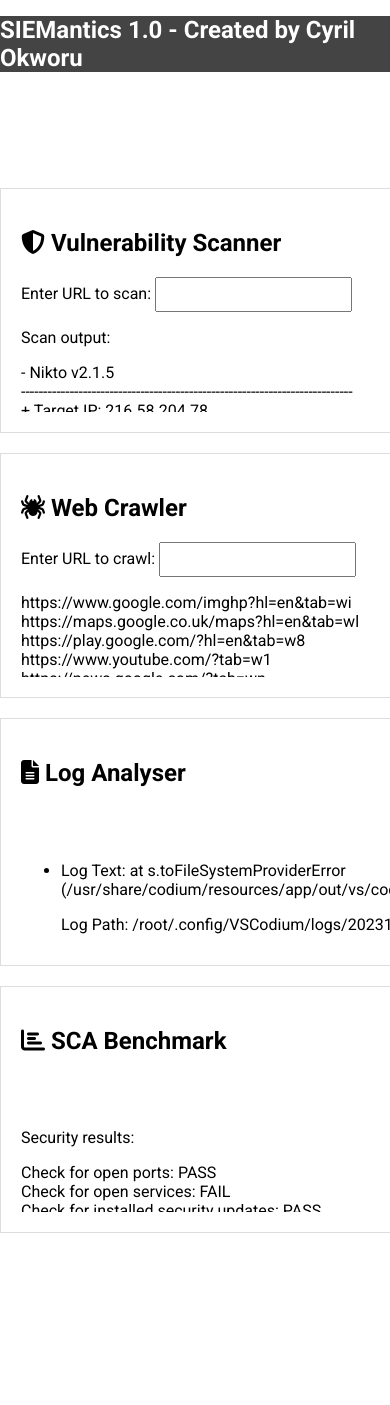
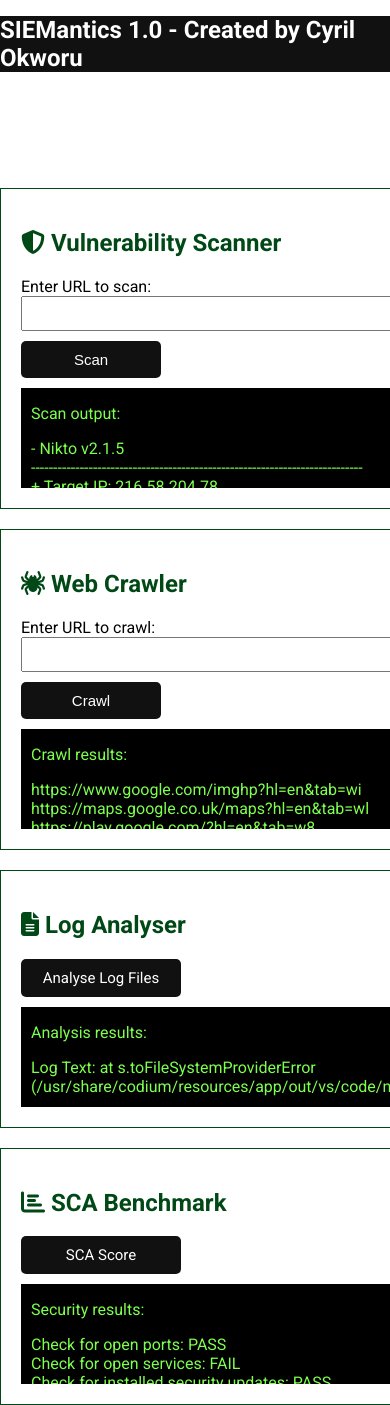
Before and after one commit to reddens/SIEMantics, a Django app: page / in a window 390 px wide. Before the commit the page ends 1233 px from the top, so only its background shows below. Run offline with Django 3.2, Linux system fonts and the light colour scheme; data comes from the database, SQL or seed files in the repository; both versions use the stored data as it was after the commit; some libraries are stand-ins or nearby versions.

Commit message:
nicer styling

```diff
--- a/siem_app/templates/siem_app/index.html
+++ b/siem_app/templates/siem_app/index.html
@@ -18,6 +18,8 @@
 
 body{margin:0;font-family:'Roboto', sans-serif;}
 
+.grid-item h2{color:#004815;}
+
 .grid-container {
 
 display: grid;
@@ -29,7 +31,7 @@ overflow-x: hidden;
 
 .grid-item {
 
-border: 1px solid #ddd;
+border: 1px solid #004815;
 padding: 20px;
 
 }
@@ -48,11 +50,16 @@ max-height: 100px;
 
 .crawled_url{background:#eee;border:1px solid #000;padding:0px 10px;}
 
-.header{position: fixed;top: 0;width: 100%;z-index: 999999;background: #444444; color:#ffffff;}
+.header{position: fixed;top: 0;width: 100%;z-index: 999999;background: #111111; color:#ffffff;}
 
 .container{max-width:1300px; margin:auto;}
 
-.button{background: #444;
+.results-container{margin-top: 10px;
+    background: #000;
+    color: #7dff4e;
+    padding: 0px 10px;}
+
+.button{background: #111;
     padding: 10px;
     text-decoration: none;
     color: #fff;
@@ -64,13 +71,19 @@ max-height: 100px;
     text-align: center;
 }
 
-input{padding:8px;}
+input{padding:8px;width:48%;}
 
 .textright{text-align:right;margin-right:5px;}
 
 form .button{float:right;}
 
 @media only screen and (max-width: 600px) {
+
+    form input{display: block;
+        width: 65%;
+        margin-bottom: 10px;}
+
+    form .button{float:none;}
 
     .container{max-width:100%;}
 
@@ -95,6 +108,9 @@ form .button{float:right;}
     .header {
         position: relative;
     }
+
+    .button{display:block;}
+
 }
 
 </style>
@@ -171,7 +187,7 @@ form .button{float:right;}
 
 {% if crawled_url and crawl_results %}
 
-    <p>{{ crawl_results|linebreaks }}</p>
+    <p>Crawl results: {{ crawl_results|linebreaks }}</p>
 
 {% else %}
 
@@ -199,11 +215,11 @@ form .button{float:right;}
 
 {% if log_entries %}
 
-<ul>
+<div>
+
+    <p>Analysis results:</p>
 
     {% for log_entry in log_entries %}
-
-    <li>
 
         <p>Log Text: {{ log_entry.log_text }}</p>
 
@@ -211,11 +227,10 @@ form .button{float:right;}
 
         <p>Accuracy: {{ log_entry.accuracy }}</p>
 
-    </li>
 
     {% endfor %}
 
-</ul>
+</div>
 
 {% else %}
 
```
Also changed, not shown: db.sqlite3.
